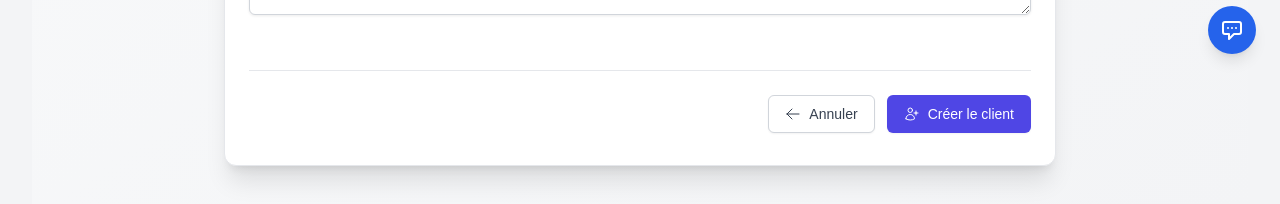
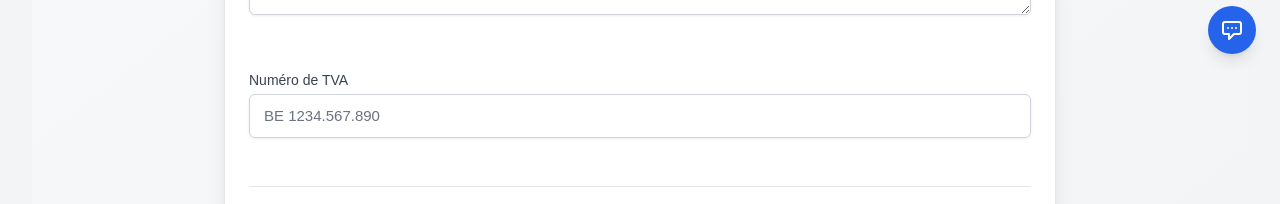
Before and after one commit to MacGreg4000/OpenBTP, a Next.js app: page /clients/nouveau in a window 1280 px wide. Shown: the part 722-926 px from the top of the page. Built offline with nearby package versions, Linux system fonts and the light colour scheme; no server answers; sample sign-in values are in the browser's storage.

Commit message:
Ajout du champ numéro de TVA dans la page de création de client

```diff
--- a/src/app/(dashboard)/clients/nouveau/page.tsx
+++ b/src/app/(dashboard)/clients/nouveau/page.tsx
@@ -15,6 +15,7 @@ interface FormData {
   email: string
   telephone: string
   adresse: string
+  numeroTva: string
 }
 
 export default function NouveauClientPage() {
@@ -23,7 +24,8 @@ export default function NouveauClientPage() {
     nom: '',
     email: '',
     telephone: '',
-    adresse: ''
+    adresse: '',
+    numeroTva: ''
   })
   const [saving, setSaving] = useState(false)
   const [error, setError] = useState<string | null>(null)
@@ -183,6 +185,18 @@ export default function NouveauClientPage() {
                 />
               </div>
 
+              <div className="grid grid-cols-1 gap-6">
+                <FormInput
+                  id="numeroTva"
+                  name="numeroTva"
+                  type="text"
+                  label="Numéro de TVA"
+                  value={formData.numeroTva}
+                  onChange={handleChange}
+                  placeholder="BE 1234.567.890"
+                />
+              </div>
+
               <div className="flex justify-end space-x-3 pt-6 border-t border-gray-200 dark:border-gray-700">
                 <button
                   type="button"
```
